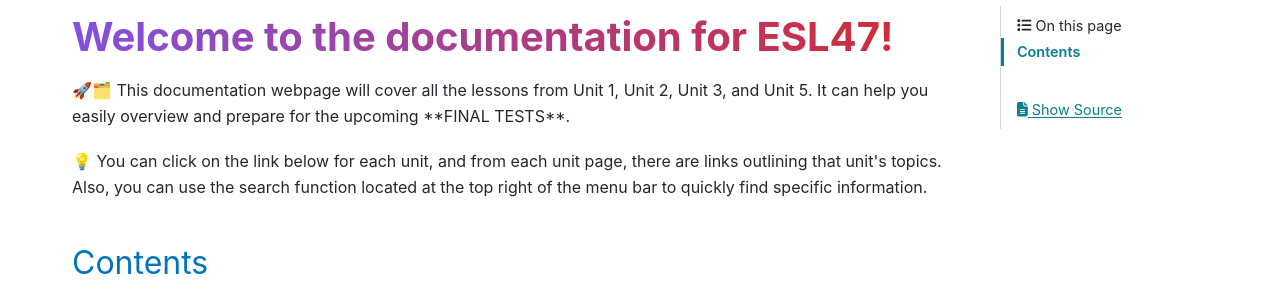
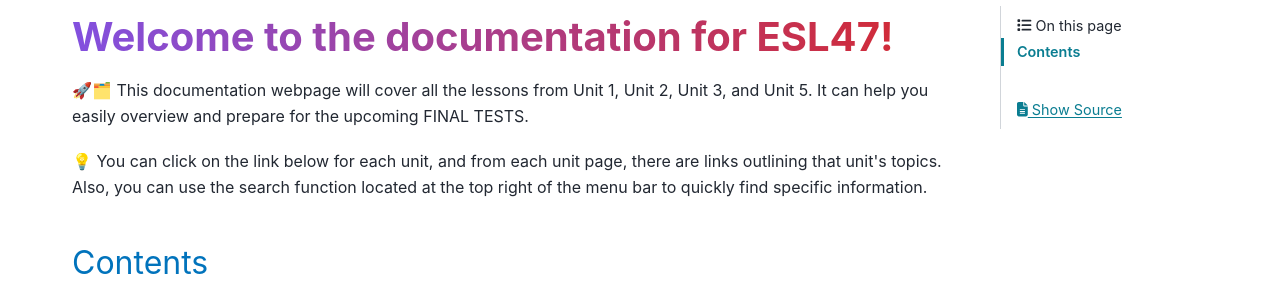
Before and after one commit to vpa24/ESL-47---Intermediate-Low-Integrated-Reading-Writing, a Sphinx documentation site: the page built from docs/source/index.rst, in a window 1280 px wide and 900 px high. Shown: the part 154-454 px from the top of the window. Built offline with Sphinx 7.4.7 and the PyData theme 0.15.4, drawn with Linux system fonts in a browser that asks for light colours; some web fonts are replaced.

```diff
--- a/docs/source/index.rst
+++ b/docs/source/index.rst
@@ -4,7 +4,7 @@ Welcome to the documentation for ESL47!
 
 .. raw:: html
 
-   <p>🚀🗂️ This documentation webpage will cover all the lessons from Unit 1, Unit 2, Unit 3, and Unit 5. It can help you easily overview and prepare for the upcoming **FINAL TESTS**.</p>
+   <p>🚀🗂️ This documentation webpage will cover all the lessons from Unit 1, Unit 2, Unit 3, and Unit 5. It can help you easily overview and prepare for the upcoming FINAL TESTS.</p>
    <p>💡 You can click on the link below for each unit, and from each unit page, there are links outlining that unit's topics. Also, you can use the search function located at the top right of the menu bar to quickly find specific information.</p>
 
 
```
